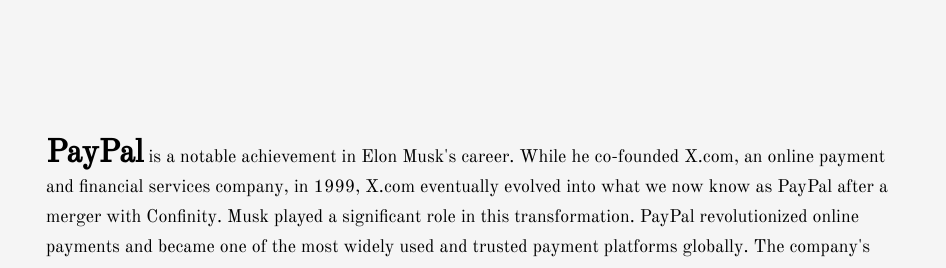
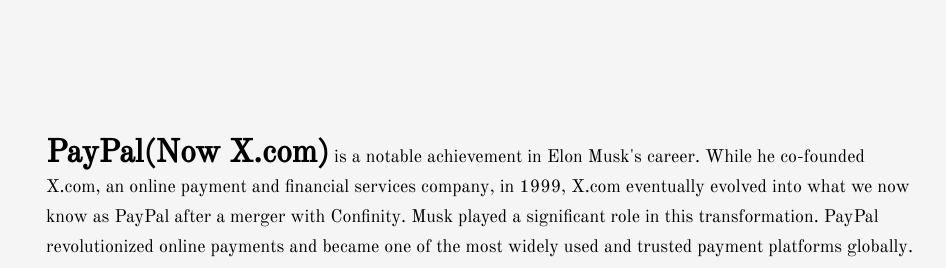
Before and after one commit to Emmanuel8e/TributePageProject, a plain HTML site: page index.html in a window 1280 px wide. Shown: the part 4080-4348 px from the top of the page, 334-1280 px from the left. Drawn offline with nearby package versions, Linux system fonts and the light colour scheme.

Commit message:
Update index.html

```diff
--- a/index.html
+++ b/index.html
@@ -194,7 +194,7 @@
 
         <div class="paypal">
           <p>
-            <span>PayPal</span> is a notable achievement in Elon Musk's career.
+            <span>PayPal(Now X.com)</span> is a notable achievement in Elon Musk's career.
             While he co-founded X.com, an online payment and financial services
             company, in 1999, X.com eventually evolved into what we now know as
             PayPal after a merger with Confinity. Musk played a significant role
```
